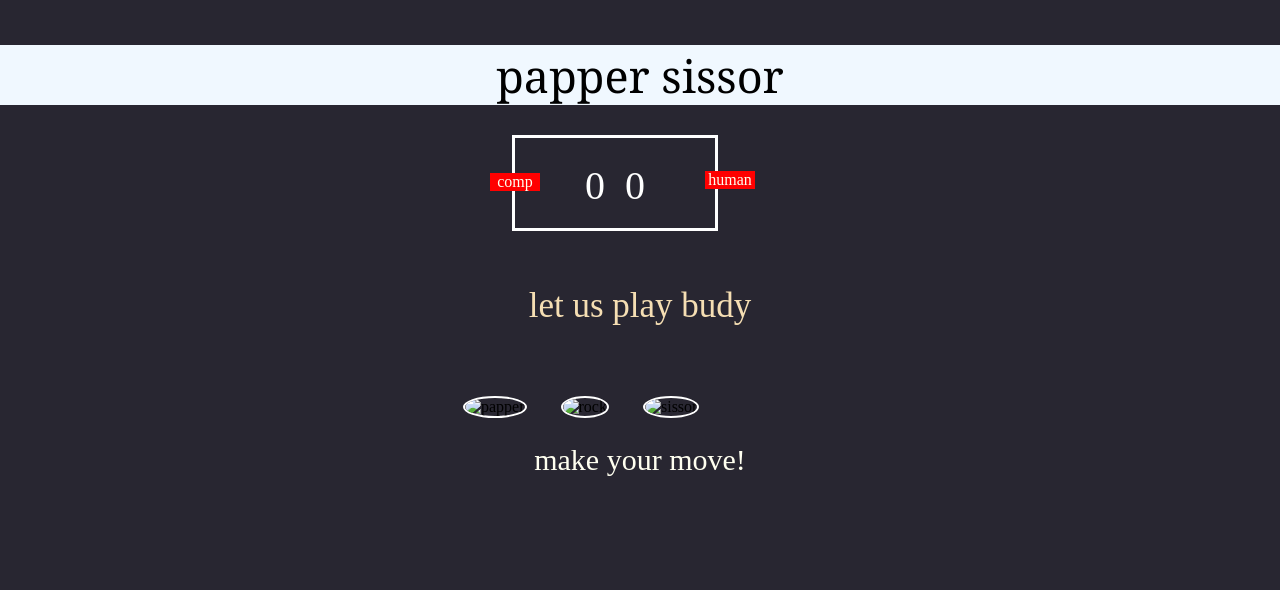
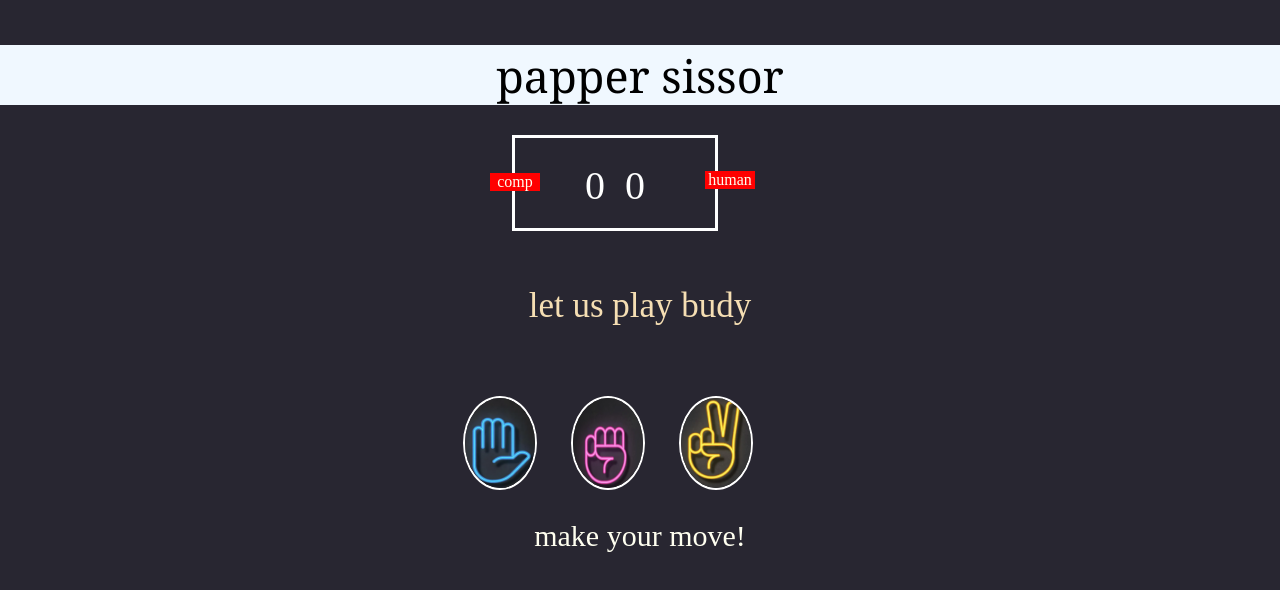
Before and after one commit to samuelBabebe/SamuelBabebe.github.io, a plain HTML site: page game/index.html in a window 1280 px wide. Drawn offline with Linux system fonts and the light colour scheme.

Commit message:
Update index.html

```diff
--- a/game/index.html
+++ b/game/index.html
@@ -109,9 +109,9 @@
             <p id="humscore" class="score" >0</p>
         </div><p id="resultteler" >let us play budy</p>
         <div id="pic">
-        <img id="p" class="play" src="game/papper.PNG" alt ="papper">
-        <img id="r" class="play" src="game/rock.PNG" alt = "rock">
-        <img id="s" class="play" src="game/sissor.PNG" alt = "sissor">
+        <img id="p" class="play" src="papper.PNG" alt ="papper">
+        <img id="r" class="play" src="rock.PNG" alt = "rock">
+        <img id="s" class="play" src="sissor.PNG" alt = "sissor">
 
     </div>
     <p id="motive">make your move!</p>
```
